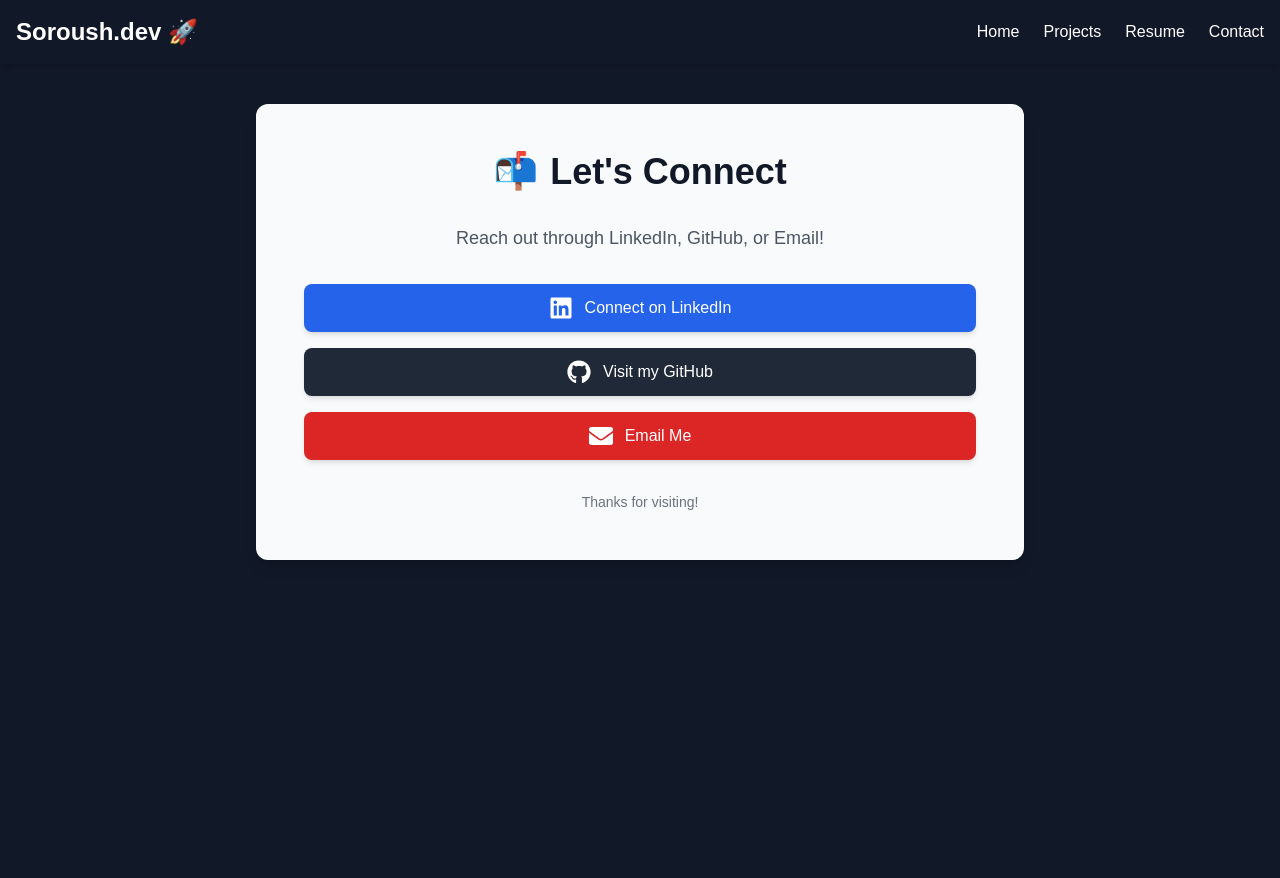
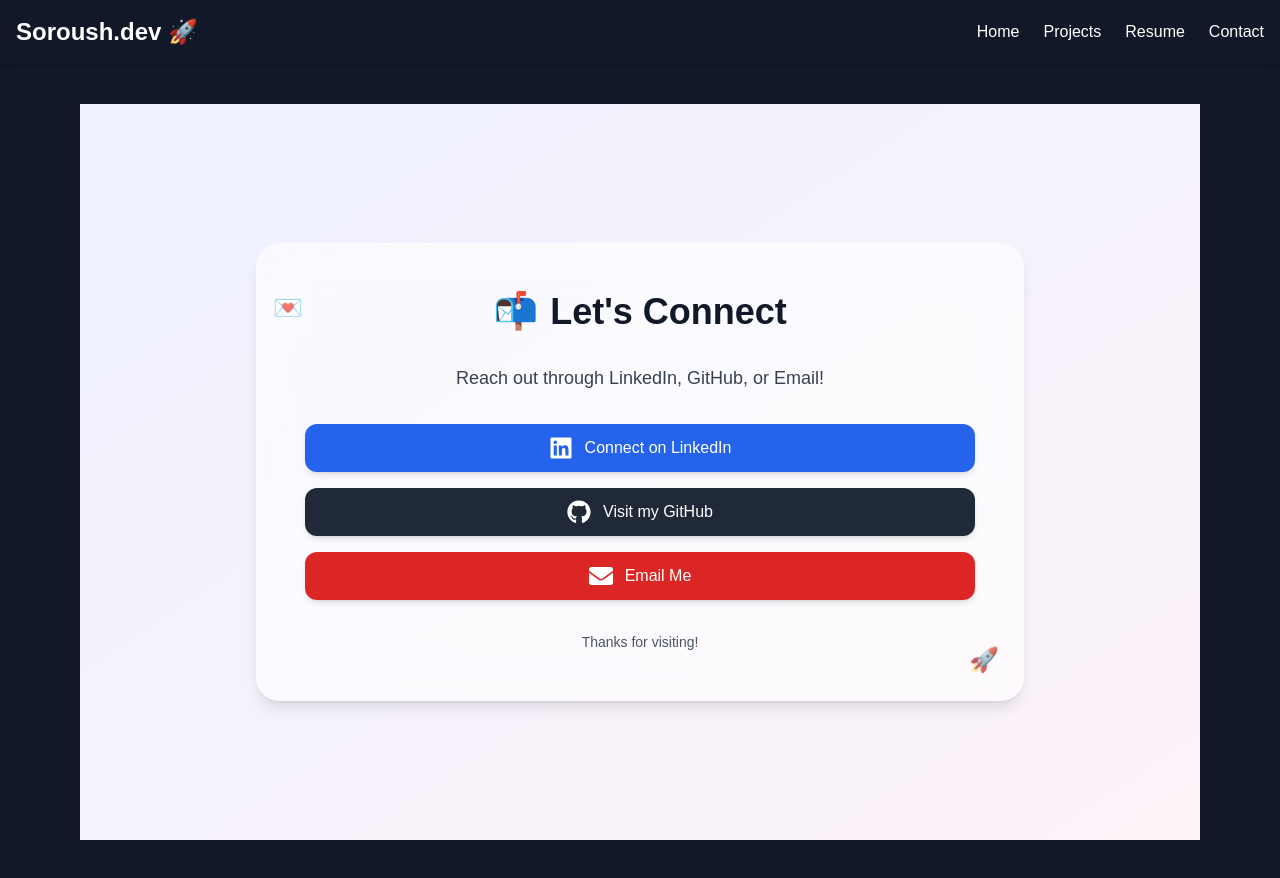
Before and after one commit to Soroush20041383/tech-portfolio, a Next.js app: page /contact in a window 1280 px wide. Before the commit the page ends 800 px from the top, so only its background shows below. Built offline with nearby package versions, Linux system fonts and the light colour scheme.

Commit message:
Refactor contact page with animations and updated styling

```diff
--- a/app/contact/page.tsx
+++ b/app/contact/page.tsx
@@ -3,12 +3,13 @@ import { FaLinkedin, FaGithub, FaEnvelope } from "react-icons/fa";
 
 export default function ContactPage() {
   return (
-    <div className="max-w-screen-md mx-auto bg-gray-50 text-gray-900 rounded-xl shadow-lg p-8 md:p-12 space-y-8">
+    <main className="relative flex items-center justify-center min-h-[calc(100vh-4rem)] bg-gradient-to-br from-indigo-50 to-pink-50 p-6">
+      <div className="relative w-full max-w-screen-md mx-auto space-y-8 bg-white/60 backdrop-blur-xl border border-white/30 rounded-3xl shadow-lg p-8 md:p-12 text-gray-900">
         <h1 className="text-4xl font-bold flex items-center justify-center space-x-3">
           <span className="animate-bounce">📬</span>
           <span>Let&apos;s Connect</span>
         </h1>
-      <p className="text-center text-lg text-gray-600">Reach out through LinkedIn, GitHub, or Email!</p>
+        <p className="text-center text-lg text-gray-700">Reach out through LinkedIn, GitHub, or Email!</p>
 
         <div className="flex flex-col space-y-4">
           <FadeInSection>
@@ -16,7 +17,7 @@ export default function ContactPage() {
               href="https://www.linkedin.com/in/osanlo"
               target="_blank"
               rel="noopener noreferrer"
-            className="group flex items-center justify-center space-x-3 px-6 py-3 bg-blue-600 text-white rounded-lg shadow-md hover:bg-blue-700 hover:shadow-lg transform hover:-translate-y-1 transition"
+              className="group flex w-full items-center justify-center space-x-3 px-6 py-3 rounded-xl bg-blue-600 text-white shadow-md hover:shadow-xl hover:scale-105 transition-transform duration-200 ease-in-out"
             >
               <FaLinkedin size={24} className="group-hover:animate-bounce" />
               <span>Connect on LinkedIn</span>
@@ -28,7 +29,7 @@ export default function ContactPage() {
               href="https://github.com/Soroush20041383"
               target="_blank"
               rel="noopener noreferrer"
-            className="group flex items-center justify-center space-x-3 px-6 py-3 bg-gray-800 text-white rounded-lg shadow-md hover:bg-gray-700 hover:shadow-lg transform hover:-translate-y-1 transition"
+              className="group flex w-full items-center justify-center space-x-3 px-6 py-3 rounded-xl bg-gray-800 text-white shadow-md hover:shadow-xl hover:scale-105 transition-transform duration-200 ease-in-out"
             >
               <FaGithub size={24} className="group-hover:animate-bounce" />
               <span>Visit my GitHub</span>
@@ -38,7 +39,7 @@ export default function ContactPage() {
           <FadeInSection>
             <a
               href="mailto:soroush.osanlo@gmail.com"
-            className="group flex items-center justify-center space-x-3 px-6 py-3 bg-red-600 text-white rounded-lg shadow-md hover:bg-red-700 hover:shadow-lg transform hover:-translate-y-1 transition"
+              className="group flex w-full items-center justify-center space-x-3 px-6 py-3 rounded-xl bg-red-600 text-white shadow-md hover:shadow-xl hover:scale-105 transition-transform duration-200 ease-in-out"
             >
               <FaEnvelope size={24} className="group-hover:animate-bounce" />
               <span>Email Me</span>
@@ -46,7 +47,11 @@ export default function ContactPage() {
           </FadeInSection>
         </div>
 
-      <p className="text-center text-sm text-gray-500">Thanks for visiting!</p>
+        <p className="text-center text-sm text-gray-600">Thanks for visiting!</p>
+
+        <span className="absolute left-4 top-4 text-2xl animate-pulse">💌</span>
+        <span className="absolute right-6 bottom-6 text-2xl animate-pulse delay-200">🚀</span>
       </div>
+    </main>
   );
 }
```
Lines whose indentation alone changed are shown as unchanged.
